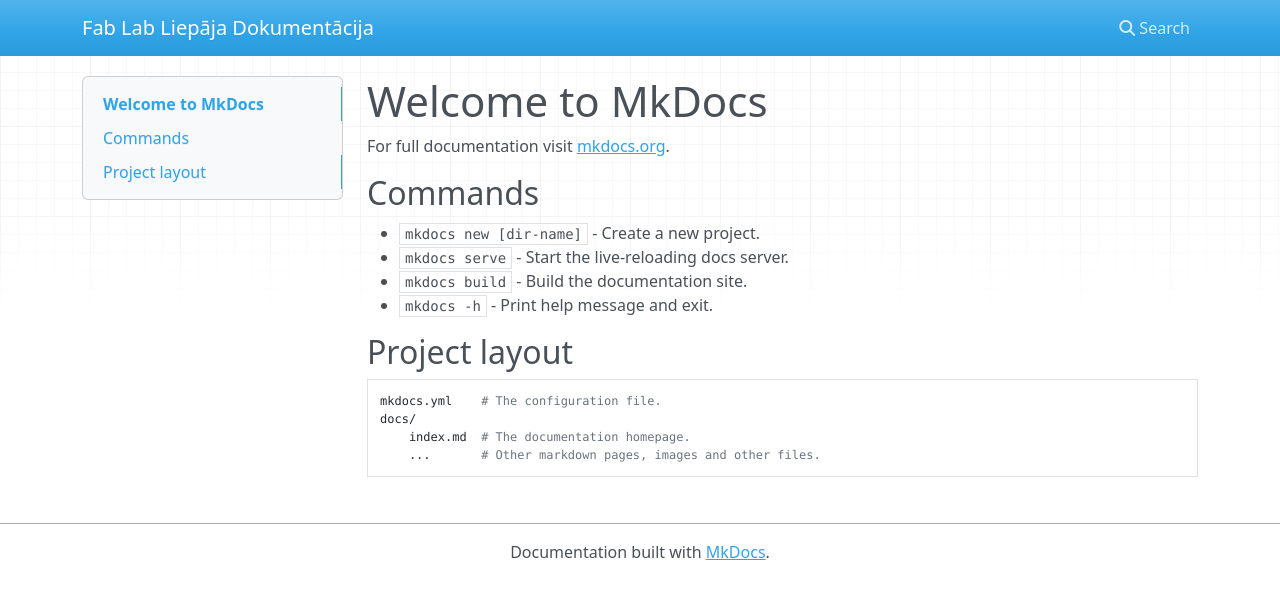
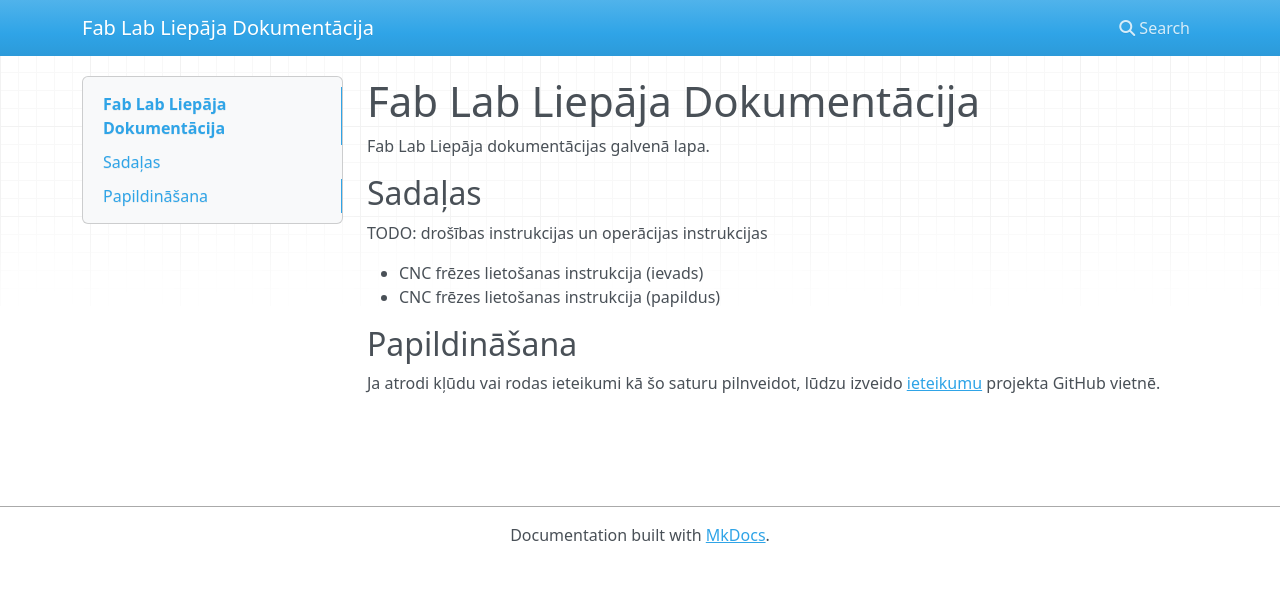
Before and after one commit to kr15h/fab-lab-liepaja-docs, an MkDocs documentation site: the page built from docs/index.md, in a window 1280 px wide. Shown: the top 599 px of the page. Built offline with MkDocs 1.6.1, drawn with Linux system fonts in a browser that asks for light colours; nearby versions of some CDN libraries.

Commit message:
Update index

```diff
--- a/docs/index.md
+++ b/docs/index.md
@@ -1,17 +1,14 @@
-# Welcome to MkDocs
+# Fab Lab Liepāja Dokumentācija
 
-For full documentation visit [mkdocs.org](https://www.mkdocs.org).
+Fab Lab Liepāja dokumentācijas galvenā lapa.
 
-## Commands
+## Sadaļas
 
-* `mkdocs new [dir-name]` - Create a new project.
-* `mkdocs serve` - Start the live-reloading docs server.
-* `mkdocs build` - Build the documentation site.
-* `mkdocs -h` - Print help message and exit.
+TODO: drošības instrukcijas un operācijas instrukcijas
 
-## Project layout
+* CNC frēzes lietošanas instrukcija (ievads)
+* CNC frēzes lietošanas instrukcija (papildus)
 
-    mkdocs.yml    # The configuration file.
-    docs/
-        index.md  # The documentation homepage.
-        ...       # Other markdown pages, images and other files.
+## Papildināšana
+
+Ja atrodi kļūdu vai rodas ieteikumi kā šo saturu pilnveidot, lūdzu izveido [ieteikumu](https://github.com/kr15h/fab-lab-liepaja-docs/issues) projekta GitHub vietnē.
```
